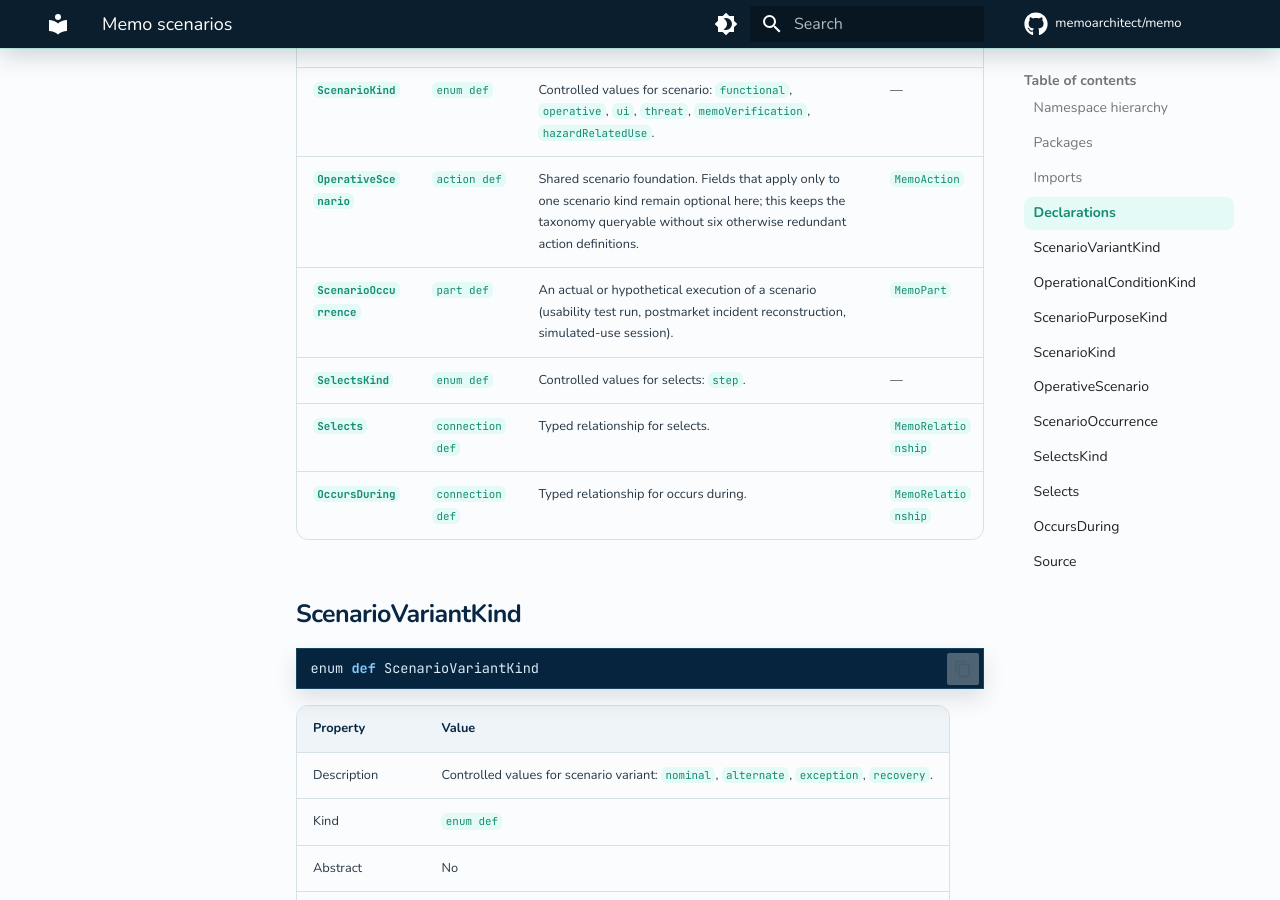
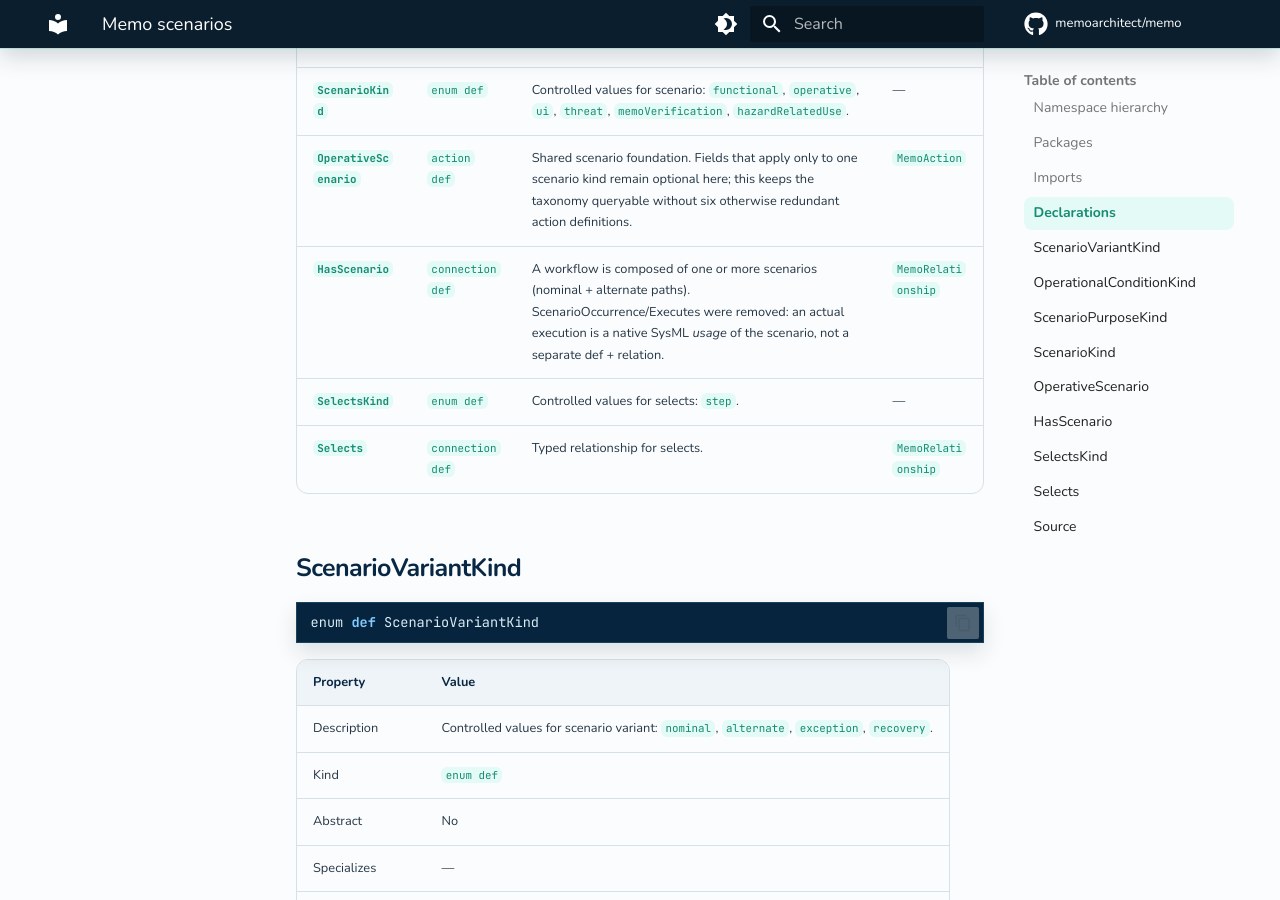
Before and after one commit to memoarchitect/memo, an MkDocs documentation site: the page built from docs/sysml-api/architecture/operational/scenarios/memo_scenarios.md, in a window 1280 px wide and 900 px high, scrolled down 1781 px. Built offline with MkDocs 1.6.1 and Material for MkDocs 9.7.7, drawn with Linux system fonts in a browser that asks for light colours; comment, search, counter and statistics services are not loaded; some of the changed text lies outside the part shown.

Commit message:
refactor(ontology): Workflow HasScenario relation; drop ScenarioOccurrence
- HasScenario: OperationalWorkflow -> OperativeScenario (a workflow is
  composed of one or more scenario paths); replaces the parentWorkflow
  back-ref (9 usages converted).
- Remove ScenarioOccurrence + Executes/executedScenario and OccursDuring:
  an actual execution is a native SysML usage of the scenario, not a
  separate def + relation (SysML v2 unified definition and usage).

Co-Authored-By: Claude Opus 4.8 <noreply@anthropic.com>

````diff
--- a/docs/sysml-api/architecture/operational/scenarios/memo_scenarios.md
+++ b/docs/sysml-api/architecture/operational/scenarios/memo_scenarios.md
@@ -43,10 +43,9 @@
 | [`ScenarioPurposeKind`](#scenariopurposekind) | `enum def` | `memoAnalysis` and `memoVerification` keep the regulated terms `analysis` and `verification` intact but prefixed, because both are SysML v2 reserved words and cannot be bare enum names. `validation` is not reserved. | — |
 | [`ScenarioKind`](#scenariokind) | `enum def` | Controlled values for scenario: `functional`, `operative`, `ui`, `threat`, `memoVerification`, `hazardRelatedUse`. | — |
 | [`OperativeScenario`](#operativescenario) | `action def` | Shared scenario foundation. Fields that apply only to one scenario kind remain optional here; this keeps the taxonomy queryable without six otherwise redundant action definitions. | `MemoAction` |
-| [`ScenarioOccurrence`](#scenariooccurrence) | `part def` | An actual or hypothetical execution of a scenario (usability test run, postmarket incident reconstruction, simulated-use session). | `MemoPart` |
+| [`HasScenario`](#hasscenario) | `connection def` | A workflow is composed of one or more scenarios (nominal + alternate paths). ScenarioOccurrence/Executes were removed: an actual execution is a native SysML *usage* of the scenario, not a separate def + relation. | `MemoRelationship` |
 | [`SelectsKind`](#selectskind) | `enum def` | Controlled values for selects: `step`. | — |
 | [`Selects`](#selects) | `connection def` | Typed relationship for selects. | `MemoRelationship` |
-| [`OccursDuring`](#occursduring) | `connection def` | Typed relationship for occurs during. | `MemoRelationship` |
 
 ## ScenarioVariantKind
 
@@ -123,18 +122,18 @@ action def OperativeScenario specializes MemoAction
 | Owning package | `memo_architecture_operational_scenarios` |
 
 
-## ScenarioOccurrence
+## HasScenario
 
 ```sysml
-part def ScenarioOccurrence specializes MemoPart
+connection def HasScenario :> MemoRelationship
 ```
 
 | Property | Value |
 | --- | --- |
-| Description | An actual or hypothetical execution of a scenario (usability test run, postmarket incident reconstruction, simulated-use session). |
-| Kind | `part def` |
+| Description | A workflow is composed of one or more scenarios (nominal + alternate paths). ScenarioOccurrence/Executes were removed: an actual execution is a native SysML *usage* of the scenario, not a separate def + relation. |
+| Kind | `connection def` |
 | Abstract | No |
-| Specializes | `MemoPart` |
+| Specializes | `MemoRelationship` |
 | Owning package | `memo_architecture_operational_scenarios` |
 
 
@@ -162,21 +161,6 @@ connection def Selects :> MemoRelationship
 | Property | Value |
 | --- | --- |
 | Description | Typed relationship for selects. |
-| Kind | `connection def` |
-| Abstract | No |
-| Specializes | `MemoRelationship` |
-| Owning package | `memo_architecture_operational_scenarios` |
-
-
-## OccursDuring
-
-```sysml
-connection def OccursDuring :> MemoRelationship
-```
-
-| Property | Value |
-| --- | --- |
-| Description | Typed relationship for occurs during. |
 | Kind | `connection def` |
 | Abstract | No |
 | Specializes | `MemoRelationship` |
@@ -275,8 +259,8 @@ connection def OccursDuring :> MemoRelationship
 
             // functional scenario
             ref selectedFlow : MemoAction[0..1];
-            // operative scenario
-            ref parentWorkflow : OperationalWorkflow[0..1];
+            // operative scenario (the workflow this scenario is a path of is
+            // expressed by the workflow via HasScenario, not a back-ref here)
             ref parentUseCase : UseCase[0..1];
             ref activities : OperationalActivity[0..*];
             // UI scenario
@@ -296,13 +280,18 @@ connection def OccursDuring :> MemoRelationship
             attribute selectionRationale : String;
         }
 
-        // An actual or hypothetical execution of a scenario (usability test run,
-        // postmarket incident reconstruction, simulated-use session).
-        part def ScenarioOccurrence specializes MemoPart {
-            attribute occurredAt : String;
-            attribute hypothetical : Boolean;
-            attribute outcomeSummary : String;
-            ref executedScenario : OperativeScenario[1];
+        // A workflow is composed of one or more scenarios (nominal + alternate
+        // paths). ScenarioOccurrence/Executes were removed: an actual execution is
+        // a native SysML *usage* of the scenario, not a separate def + relation.
+        connection def HasScenario :> MemoRelationship {
+            end owningWorkflow : OperationalWorkflow :>> source;
+            end pathScenario : OperativeScenario :>> target;
+        }
+        abstract connection hasScenarioLinks : HasScenario[*];
+        metadata def <hasScenario> HasScenarioMetadata :> SemanticMetadata {
+            :> annotatedElement : SysML::ConnectionDefinition;
+            :> annotatedElement : SysML::ConnectionUsage;
+            :>> baseType = hasScenarioLinks meta SysML::Usage;
         }
 
         // Ordered selection of a workflow step into a scenario path.
@@ -327,16 +316,6 @@ connection def OccursDuring :> MemoRelationship
             :> annotatedElement : SysML::ConnectionUsage;
             :>> baseType = selectsLinks meta SysML::Usage;
         }
-        connection def OccursDuring :> MemoRelationship {
-            end occurrence : ScenarioOccurrence :>> source;
-            end context : UseContext :>> target;
-        }
-        abstract connection occursDuringLinks : OccursDuring[*];
-        metadata def <occursDuring> OccursDuringMetadata :> SemanticMetadata {
-            :> annotatedElement : SysML::ConnectionDefinition;
-            :> annotatedElement : SysML::ConnectionUsage;
-            :>> baseType = occursDuringLinks meta SysML::Usage;
-        }
     }
 
     ```
````
Also changed, not shown: docs/sysml-api/elements.md (+0 -1 lines), docs/sysml-api/hierarchy.md (+2 -2 lines), docs/sysml-api/relationships.md (+1 -1 lines), 4 other files.
